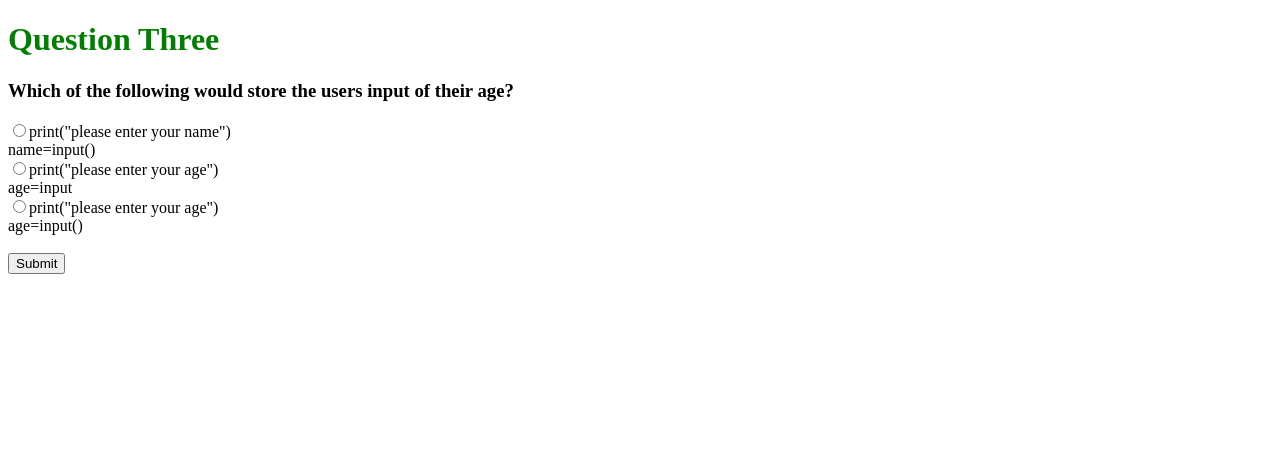
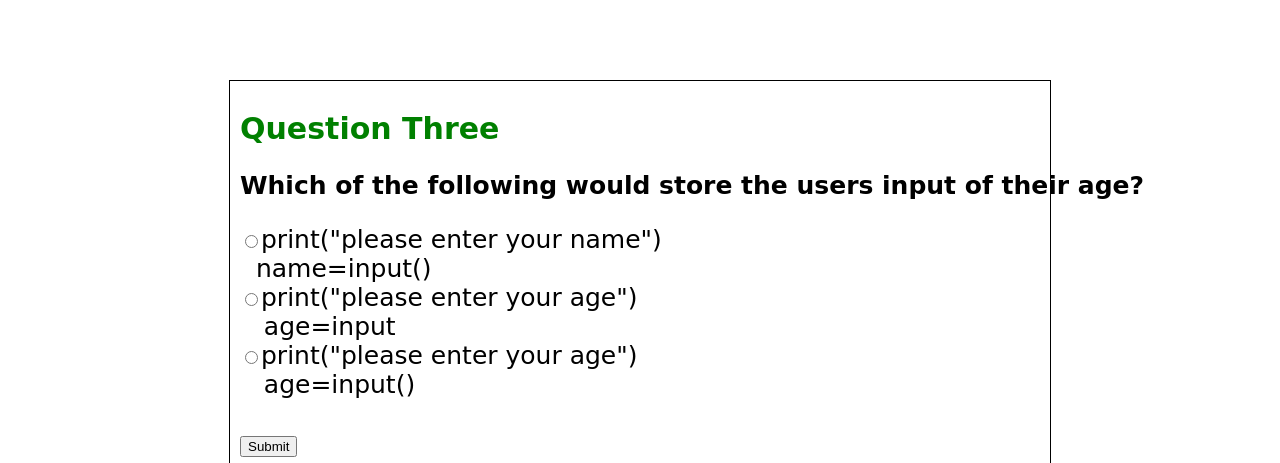
Before and after one commit to Roshni0/SummerHacks2020, a PHP site: page /python/indiv/partThreeQuestionThree.php in a window 1280 px wide. Shown: the top 463 px of the page. Run offline with PHP 8.4, Linux system fonts and the light colour scheme.

Commit message:
Update partThreeQuestionThree.php

```diff
--- a/python/indiv/partThreeQuestionThree.php
+++ b/python/indiv/partThreeQuestionThree.php
@@ -1,17 +1,41 @@
 <!DOCTYPE html>
 <html>
+<title>TeachMe</title>
 <head>
+<link rel="shortcut icon" href="logo.JPG" type="image/x-icon">
 </head>
+
 <body>
-      <h1 style="color:green;">Question Three</h1>
-      <h3>Which of the following would store the users input of their age?</h3>
-      <form>
+<style>
+div.a {
+  border: 1px solid black;
+}
+div.outer { position: relative; height: 2px; }
+div.outer img { position: fixed; right: 0; bottom: 0; }
+</style>
+<br>
+<br>
+<br>
+<br>
+<div class="a" style="max-width:800px;margin:auto;vertical-align: middle;padding:10px;">
+    <h1 style="color:green;font-family: 'Bubblegum Sans', cursive; font-size: 30px;">
+    Question Three
+    </h1>
+
+    <h3 style="font-family: 'Bubblegum Sans', cursive;font-size: 25px;">
+    Which of the following would store the users input of their age?
+    </h3>
+
+    <form style="font-family: 'Bubblegum Sans', cursive;font-size: 25px;">
     <input type="radio" name="Hello" id="w1"
-              value="w1">print("please enter your name")<br>  name=input()<br>
+            value="w1">print("please enter your name")<br>  name=input()<br>
+
         <input type="radio" name="Hello" id="w2"
-              value="w2">print("please enter your age")<br>   age=input<br>
+            value="w2">print("please enter your age")<br>   age=input<br>
+
         <input type="radio" name="Hello" id="c1"
-              value="c1">print("please enter your age")<br>   age=input()<br><br>
+            value="c1">print("please enter your age")<br>   age=input()<br><br>
+
         <button type="button" onclick="display()">
             Submit
         </button>
@@ -20,30 +44,37 @@
     <div id="disp" style=
         "color:green; font-size:18px; font-weight:bold;">
     </div>
+</div>
+<div class="outer">
+    <img src="coding.gif" height="100">
+ </div>
 </body>
     <script>
         function display() {
             if(document.getElementById('w1').checked) {
-                  var partOne = "Good try but this is incorrect. The task was to store the age not the name.";
-                      var str = "Next Part";
+                var partOne = "Good try but this is incorrect. The task was to store the age not the name.";
+                    var str = "Next Question";
                     var result = str.link("pageFour.php");
-                      document.getElementById("disp").innerHTML = partOne  + "      " + result;
+                    var total = partOne  + "      " + result;
+                    document.getElementById("disp").innerHTML = total.fontcolor("red")
             }
             else if(document.getElementById('w2').checked) {
-                 var partOne = "Almost! Not quite correct, remember the brackets after the command term input";
-                 var str = "Next Part";
+               var partOne = "Almost! Not quite correct, remember the brackets after the command term input";
+               var str = "Next Question";
                     var result = str.link("pageFour.php");
-                      document.getElementById("disp").innerHTML = partOne  + "      " + result;
+                    var total = partOne  + "      " + result;
+                    document.getElementById("disp").innerHTML = total.fontcolor("red")
             }
             else if(document.getElementById('c1').checked) {
-                  var partOne = "This is correct! ";
-                  var str = "Next Part";
+                var partOne = "This is correct!";
+                var str = "Next Question";
                     var result = str.link("pageFour.php");
-                      document.getElementById("disp").innerHTML = partOne  + "      " + result;
+                    var total = partOne  + "      " + result;
+                    document.getElementById("disp").innerHTML = total.fontcolor("green")
             }
             else {
-                  var partOne = "The task was to get the users input for their age. So the correct answer would be the third option - print('please enter your age')  age=input()";
-                  var str = "Next Part";
+                var partOne = "The task was to get the users input for their age. So the correct answer would be the third option - print('please enter your age')  age=input()";
+                var str = "Next Question";
                     var result = str.link("pageFour.php");
                     document.getElementById("disp").innerHTML = partOne  + "      " + result;
             }
```
Lines whose indentation alone changed are shown as unchanged.
